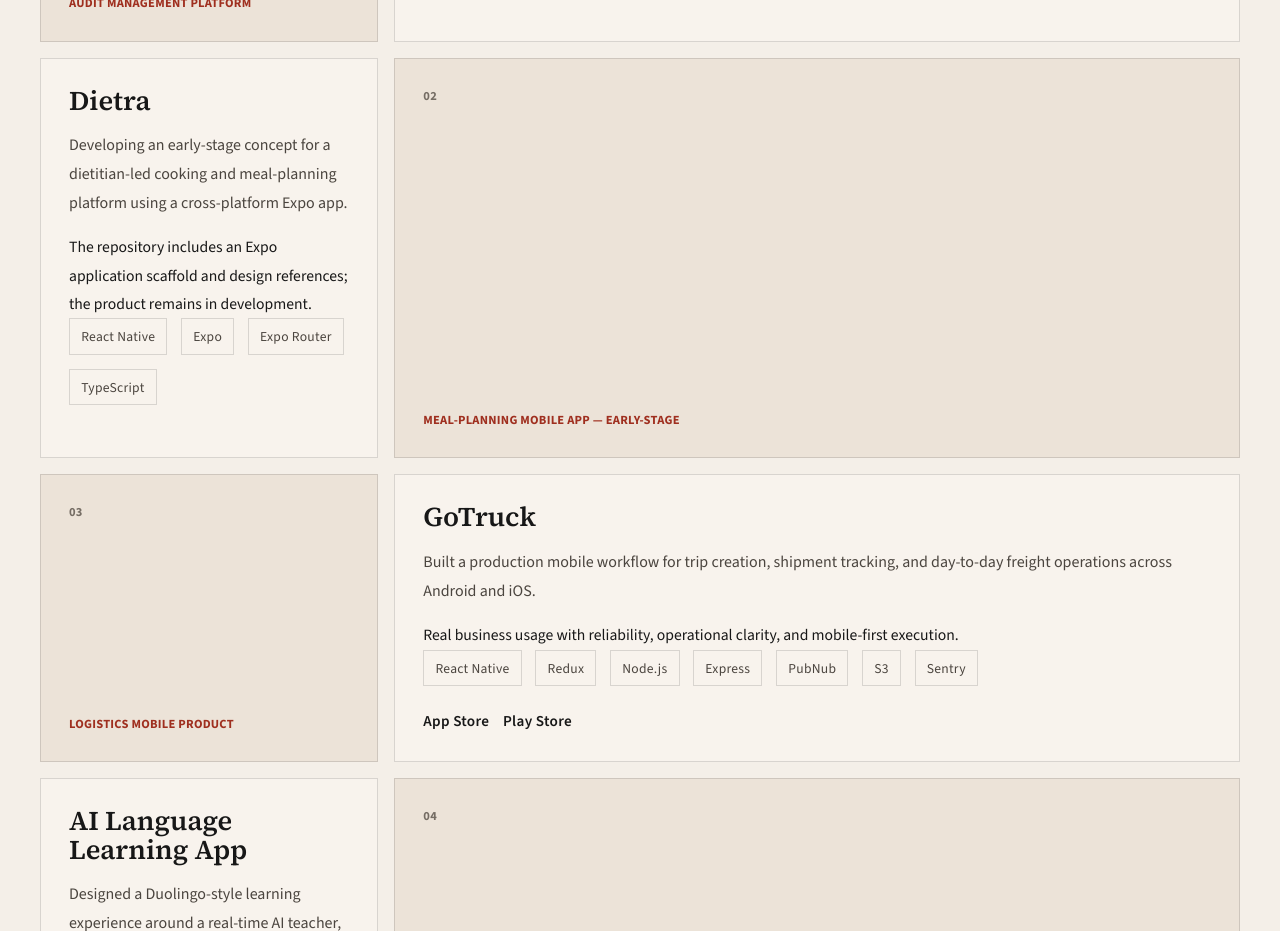
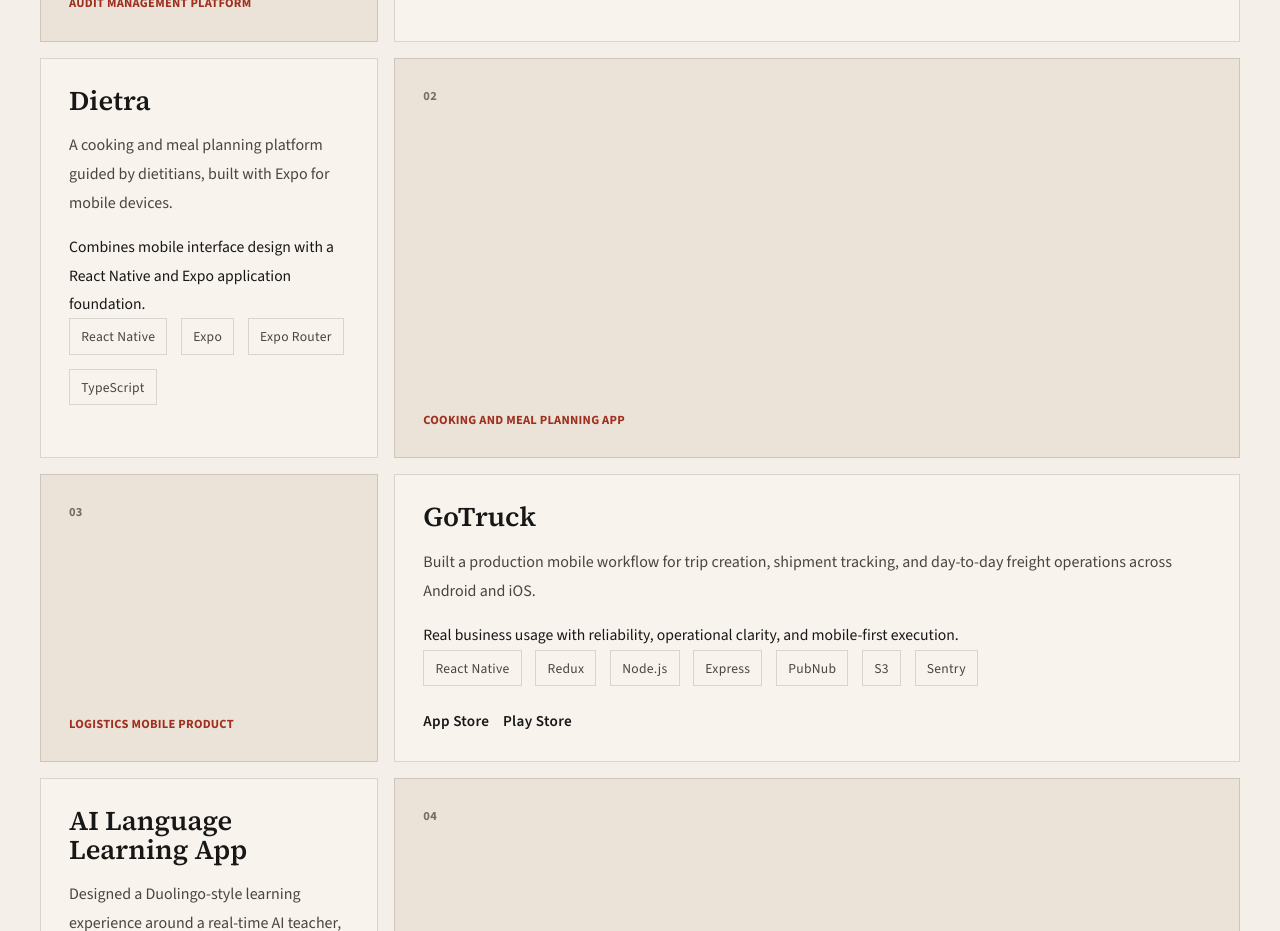
Before and after one commit to koladeg/kolade-portfolio, a Next.js app: page /kolade-portfolio/ in a window 1280 px wide. Shown: the part 1480-2411 px from the top of the page. Built offline with nearby package versions, Linux system fonts and the light colour scheme.

Commit message:
Refine Dietra portfolio description

```diff
--- a/src/app/page.tsx
+++ b/src/app/page.tsx
@@ -22,9 +22,9 @@ const projects = [
   },
   {
     title: "Dietra",
-    category: "Meal-planning mobile app — early-stage",
-    summary: "Developing an early-stage concept for a dietitian-led cooking and meal-planning platform using a cross-platform Expo app.",
-    outcome: "The repository includes an Expo application scaffold and design references; the product remains in development.",
+    category: "Cooking and meal planning app",
+    summary: "A cooking and meal planning platform guided by dietitians, built with Expo for mobile devices.",
+    outcome: "Combines mobile interface design with a React Native and Expo application foundation.",
     stack: ["React Native", "Expo", "Expo Router", "TypeScript"],
     links: [],
   },
```
